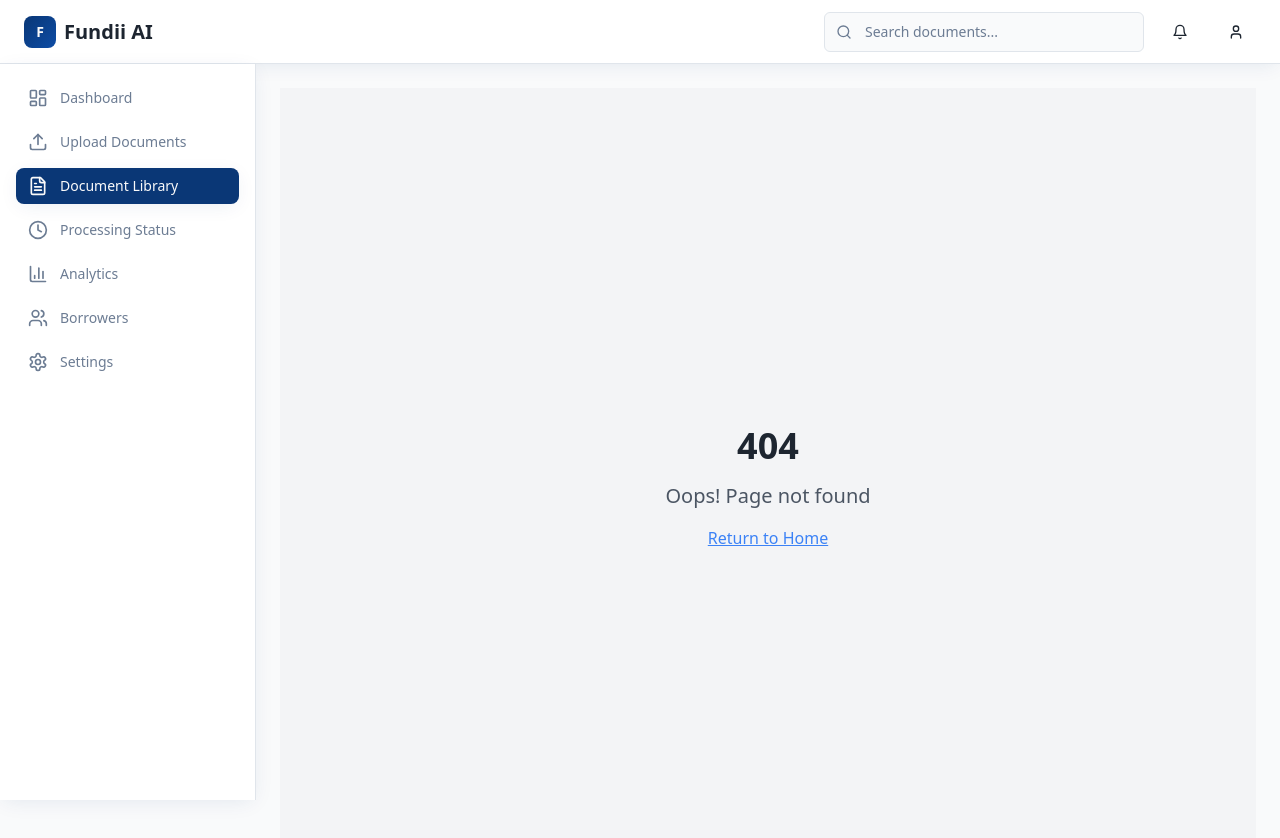
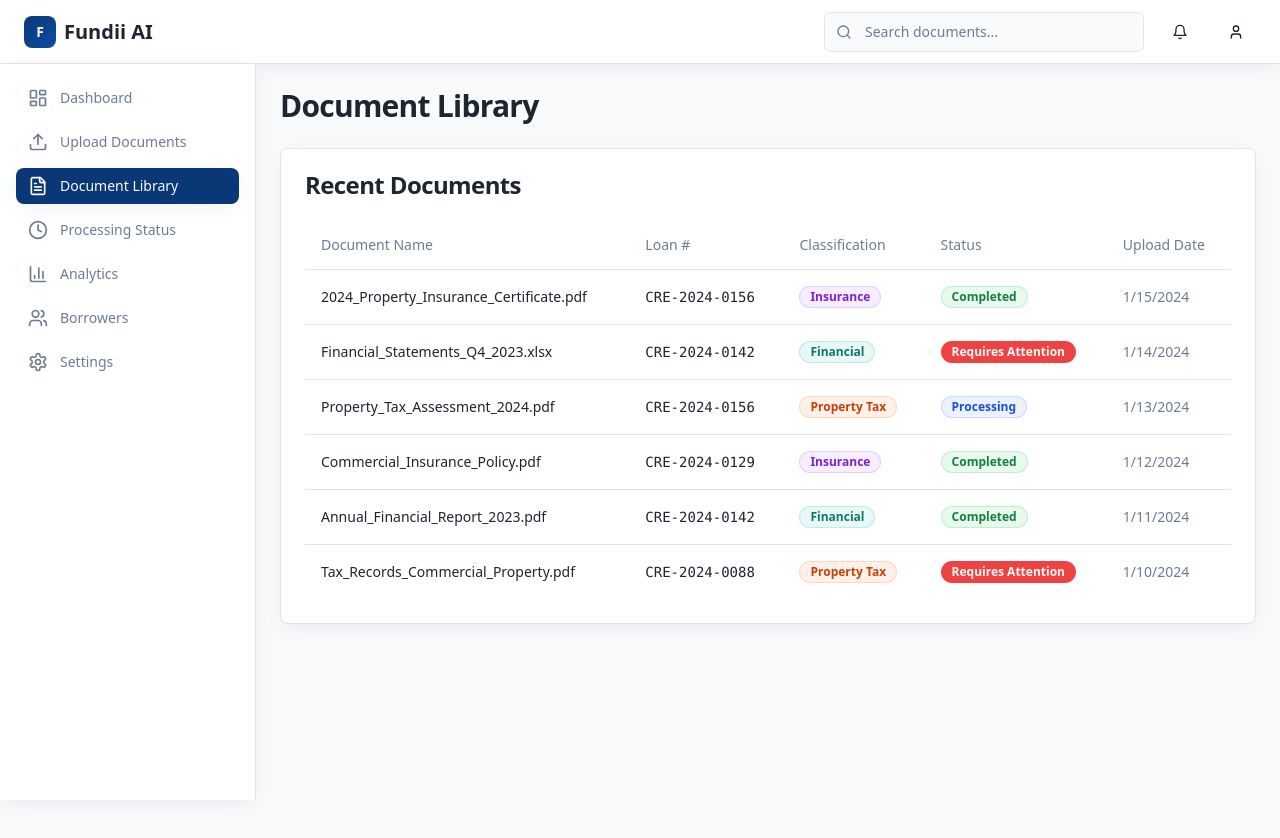
Before and after one commit to jyaangg/fundii-lens-ai, a React (Vite) app: page /documents in a window 1280 px wide. Before the commit this address had no page. Shown: the top 838 px of the page. After the commit the page ends 800 px from the top, so only its background shows below. Built offline with nearby package versions, Linux system fonts and the light colour scheme.

Commit message:
Add sample data to document library
Add sample data and structure to the document library tab to display information about uploaded documents, including document name, loan number, document classification, and status.

```diff
--- a/src/App.tsx
+++ b/src/App.tsx
@@ -5,6 +5,7 @@ import { QueryClient, QueryClientProvider } from "@tanstack/react-query";
 import { BrowserRouter, Routes, Route } from "react-router-dom";
 import Dashboard from "./pages/Dashboard";
 import Upload from "./pages/Upload";
+import Documents from "./pages/Documents";
 import ProcessingStatus from "./pages/ProcessingStatus";
 import NotFound from "./pages/NotFound";
 import { DashboardLayout } from "./components/layout/DashboardLayout";
@@ -21,6 +22,7 @@ const App = () => (
           <Routes>
             <Route path="/" element={<Dashboard />} />
             <Route path="/upload" element={<Upload />} />
+            <Route path="/documents" element={<Documents />} />
             <Route path="/status" element={<ProcessingStatus />} />
             {/* ADD ALL CUSTOM ROUTES ABOVE THE CATCH-ALL "*" ROUTE */}
             <Route path="*" element={<NotFound />} />
--- /dev/null
+++ b/src/pages/Documents.tsx
@@ -0,0 +1,129 @@
+import { Badge } from "@/components/ui/badge";
+import { Card, CardContent, CardHeader, CardTitle } from "@/components/ui/card";
+import {
+  Table,
+  TableBody,
+  TableCell,
+  TableHead,
+  TableHeader,
+  TableRow,
+} from "@/components/ui/table";
+
+const sampleDocuments = [
+  {
+    id: 1,
+    name: "2024_Property_Insurance_Certificate.pdf",
+    loanNumber: "CRE-2024-0156",
+    classification: "Property Insurance",
+    status: "completed",
+    uploadDate: "2024-01-15T14:30:00Z",
+  },
+  {
+    id: 2,
+    name: "Financial_Statements_Q4_2023.xlsx",
+    loanNumber: "CRE-2024-0142",
+    classification: "Financial Statements",
+    status: "requires attention",
+    uploadDate: "2024-01-14T09:15:00Z",
+  },
+  {
+    id: 3,
+    name: "Property_Tax_Assessment_2024.pdf",
+    loanNumber: "CRE-2024-0156",
+    classification: "Property Tax",
+    status: "processing",
+    uploadDate: "2024-01-13T16:45:00Z",
+  },
+  {
+    id: 4,
+    name: "Commercial_Insurance_Policy.pdf",
+    loanNumber: "CRE-2024-0129",
+    classification: "Property Insurance",
+    status: "completed",
+    uploadDate: "2024-01-12T11:20:00Z",
+  },
+  {
+    id: 5,
+    name: "Annual_Financial_Report_2023.pdf",
+    loanNumber: "CRE-2024-0142",
+    classification: "Financial Statements",
+    status: "completed",
+    uploadDate: "2024-01-11T13:30:00Z",
+  },
+  {
+    id: 6,
+    name: "Tax_Records_Commercial_Property.pdf",
+    loanNumber: "CRE-2024-0088",
+    classification: "Property Tax",
+    status: "requires attention",
+    uploadDate: "2024-01-10T10:15:00Z",
+  },
+];
+
+const getStatusBadge = (status: string) => {
+  switch (status) {
+    case "completed":
+      return <Badge variant="default" className="bg-green-500/10 text-green-700 border-green-500/20">Completed</Badge>;
+    case "requires attention":
+      return <Badge variant="destructive">Requires Attention</Badge>;
+    case "processing":
+      return <Badge variant="secondary" className="bg-blue-500/10 text-blue-700 border-blue-500/20">Processing</Badge>;
+    default:
+      return <Badge variant="outline">{status}</Badge>;
+  }
+};
+
+const getClassificationBadge = (classification: string) => {
+  switch (classification) {
+    case "Property Insurance":
+      return <Badge variant="outline" className="bg-purple-500/10 text-purple-700 border-purple-500/20">Insurance</Badge>;
+    case "Property Tax":
+      return <Badge variant="outline" className="bg-orange-500/10 text-orange-700 border-orange-500/20">Property Tax</Badge>;
+    case "Financial Statements":
+      return <Badge variant="outline" className="bg-teal-500/10 text-teal-700 border-teal-500/20">Financial</Badge>;
+    default:
+      return <Badge variant="outline">{classification}</Badge>;
+  }
+};
+
+export default function Documents() {
+  return (
+    <div className="space-y-6">
+      <div className="flex items-center justify-between">
+        <h1 className="text-3xl font-bold tracking-tight">Document Library</h1>
+      </div>
+
+      <Card className="shadow-soft">
+        <CardHeader>
+          <CardTitle>Recent Documents</CardTitle>
+        </CardHeader>
+        <CardContent>
+          <Table>
+            <TableHeader>
+              <TableRow>
+                <TableHead>Document Name</TableHead>
+                <TableHead>Loan #</TableHead>
+                <TableHead>Classification</TableHead>
+                <TableHead>Status</TableHead>
+                <TableHead>Upload Date</TableHead>
+              </TableRow>
+            </TableHeader>
+            <TableBody>
+              {sampleDocuments.map((doc) => (
+                <TableRow key={doc.id} className="hover:bg-muted/50">
+                  <TableCell className="font-medium">{doc.name}</TableCell>
+                  <TableCell className="font-mono text-sm">{doc.loanNumber}</TableCell>
+                  <TableCell>{getClassificationBadge(doc.classification)}</TableCell>
+                  <TableCell>{getStatusBadge(doc.status)}</TableCell>
+                  <TableCell className="text-muted-foreground">
+                    {new Date(doc.uploadDate).toLocaleDateString()}
+                  </TableCell>
+                </TableRow>
+              ))}
+            </TableBody>
+          </Table>
+        </CardContent>
+      </Card>
+    </div>
+  );
+}
```
